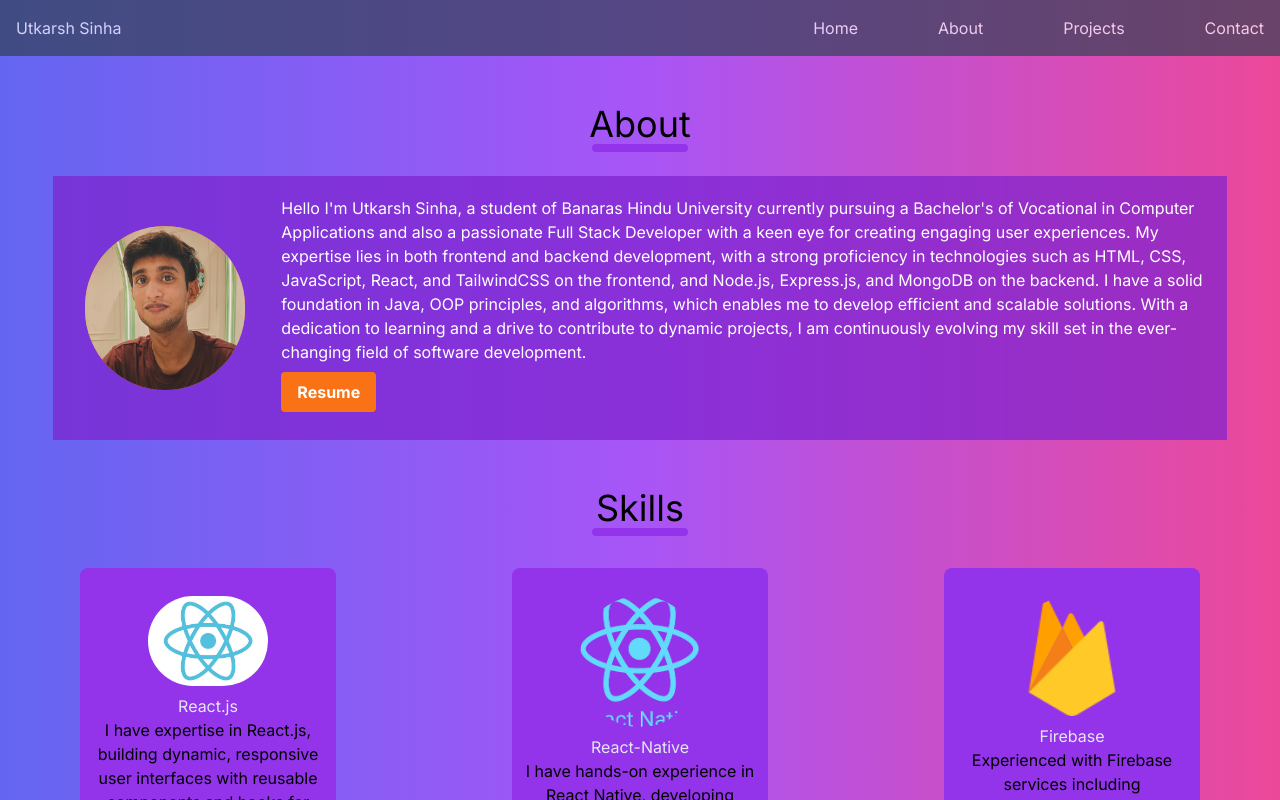
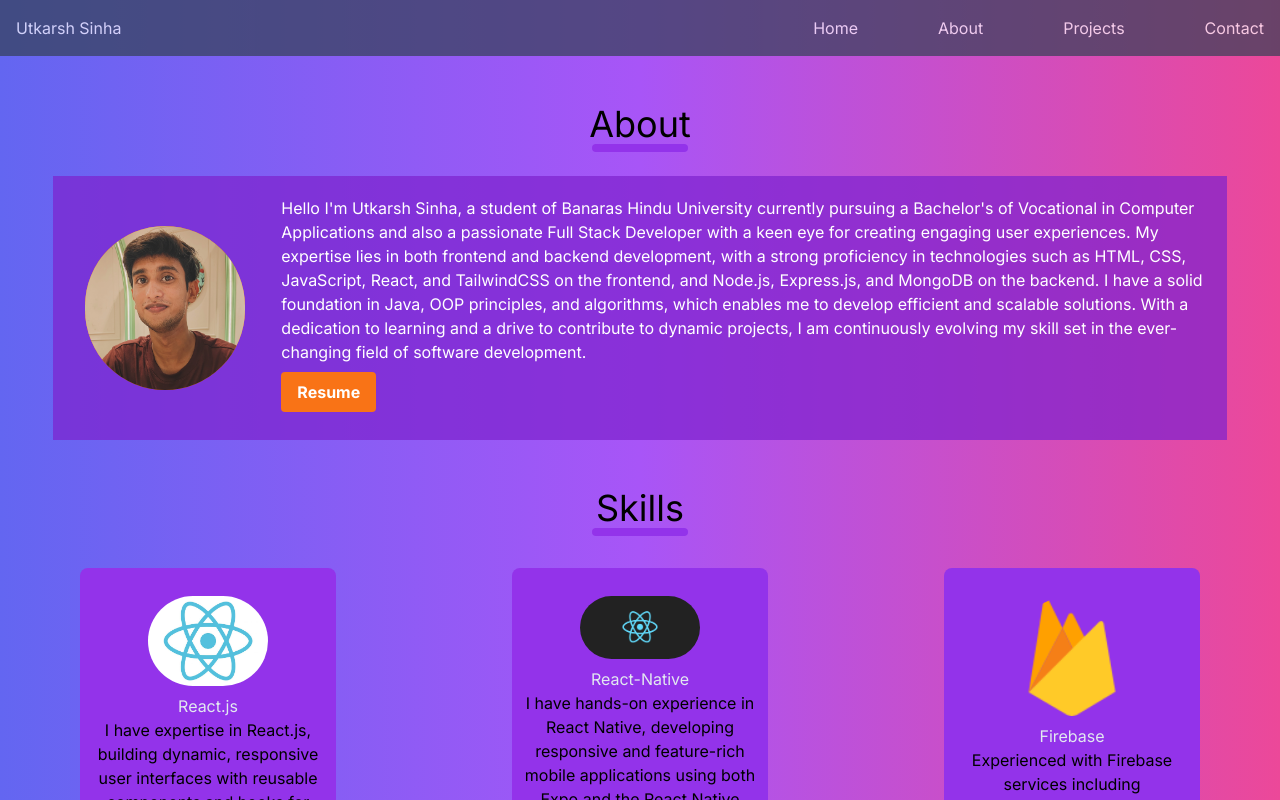
Before and after one commit to UtkarshDevv/my-portfolio, a Next.js app: page / in a window 1280 px wide. Shown: the top 800 px of the page. Built offline with nearby package versions, Linux system fonts and the light colour scheme.

Commit message:
Update skillinfo.js

```diff
--- a/src/app/skillinfo.js
+++ b/src/app/skillinfo.js
@@ -6,7 +6,7 @@ const  cardDetails=[
 
     },
     {
-      imgSrc: "/ReactNative_logo.png",
+      imgSrc: "/Native.png",
        title :"React-Native",
        text:"I have hands-on experience in React Native, developing responsive and feature-rich mobile applications using both Expo and the React Native CLI. I build modular, reusable components and manage state efficiently with Hooks, Context API, or Redux. My skill set includes seamless integration of APIs, performance optimization, and writing clean, maintainable code."
 
```
